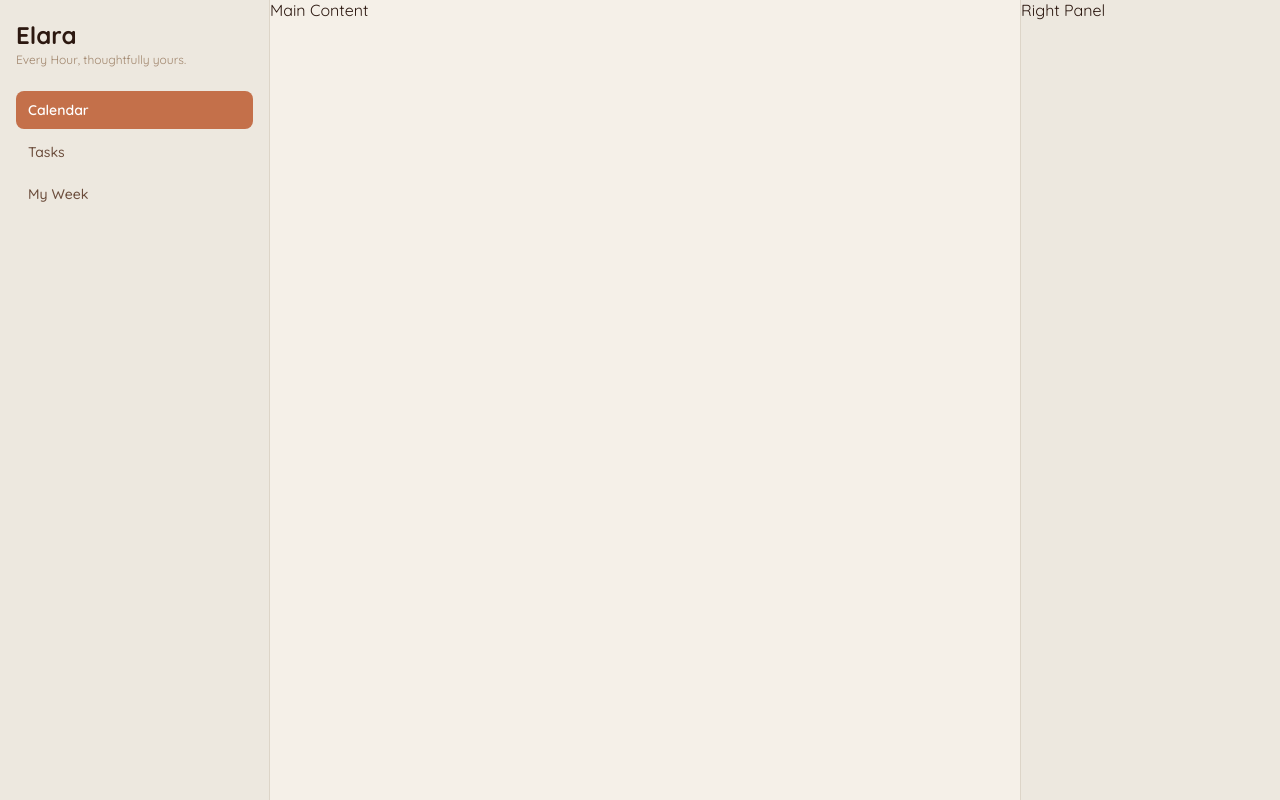
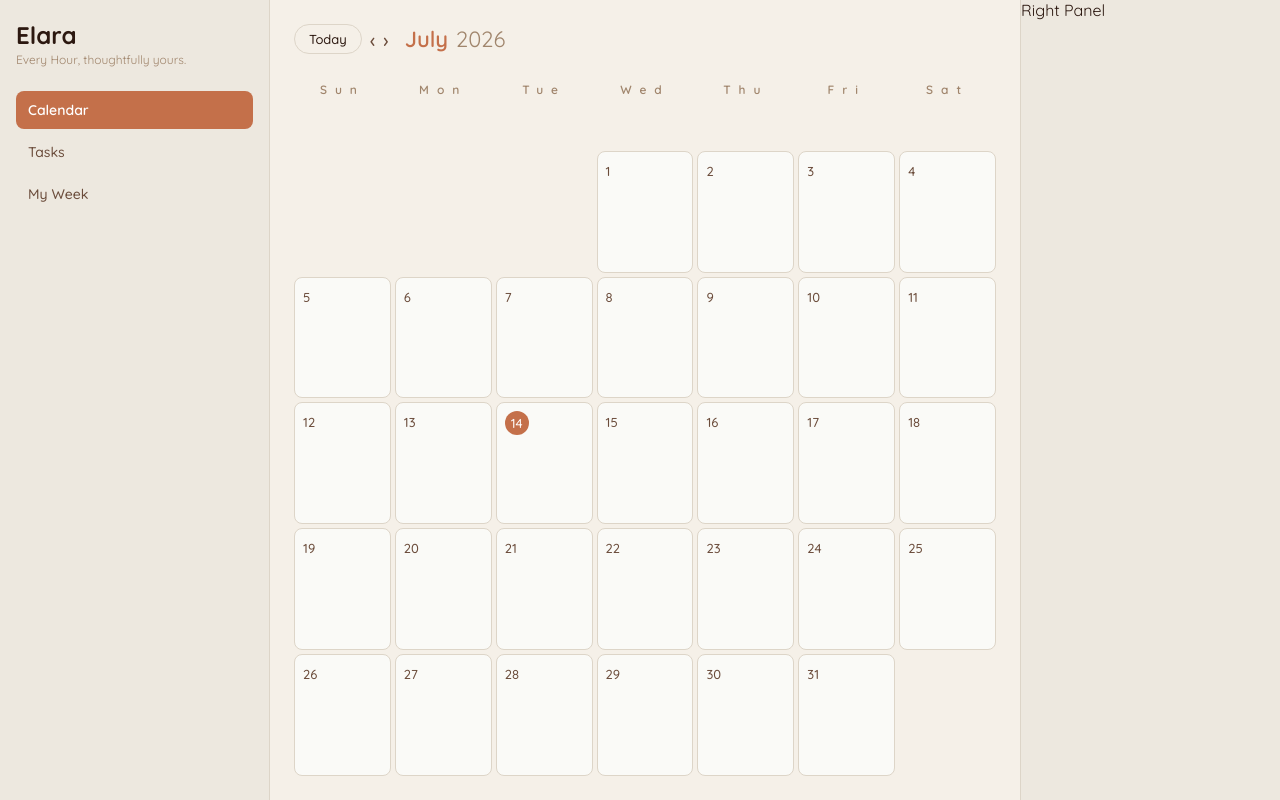
Before and after one commit to Tanishi29/elara-app, a React (Vite) app: page / in a window 1280 px wide. Built offline with nearby package versions, Linux system fonts and the light colour scheme.

Commit message:
added calendar view and nav through months through buttons

```diff
--- a/src/App.jsx
+++ b/src/App.jsx
@@ -121,19 +121,25 @@ function App() {
 
 export default App */
 
+import { useState } from 'react'
 import './App.css'
 import Sidebar from './components/Sidebar'
+import CalendarView from './components/CalendarView'
 
 function App() {
+  const [activePage, setActivePage] = useState('calendar')
+
   return (
     <div className="app-container">
-      <Sidebar />
+      <Sidebar activePage={activePage} setActivePage={setActivePage} />
       <main className="main-content">
-        Main Content
+        {activePage === 'calendar' && <CalendarView />}
+        {activePage === 'tasks' && <h1>Tasks View</h1>}
+        {activePage === 'myweek' && <h1>My Week View</h1>}
       </main>
-     <aside className="right-panel">
-      Right Panel
-     </aside>
+      <aside className="right-panel">
+        Right Panel
+      </aside>
     </div>
   )
 }
--- /dev/null
+++ b/src/components/CalendarView.css
@@ -0,0 +1,126 @@
+.calendar-view{
+    padding: 24px;
+    height: 100%;
+    display: flex;
+    flex-direction: column;
+
+}
+
+.calendar-header{
+    display: flex;
+    align-items: center;
+    margin-bottom: 20px;
+    gap: 16px;
+}
+
+.calendar-nav{
+    display: flex;
+    align-items: center;
+    gap: 8px;
+}
+
+.today-btn{
+    padding: 6px 14px;
+    border-radius: 20px;
+    border: 1px solid var(--border);
+    background: transparent;
+    color: var(--text-primary);
+    font-family: 'Quicksand', sans-serif;
+    font-size: 13px;
+    font-weight: 500;
+    cursor: pointer;
+}
+
+.today-btn:hover{
+    background: var(--bg-secondary);
+}
+
+.arrow-btn{
+    display: flex;
+    align-items: center;
+    border-radius: 50%;
+    border: none;
+    background: transparent;
+    color: var(--text-secondary);
+    font-family: 'Quicksand', sans-serif;
+    font-size: 20px;
+    font-weight: 500;
+    cursor: pointer;
+    justify-content: center;
+}
+
+.arrow-btn:hover{
+    background: var(--bg-secondary);
+}
+
+.calendar-title{
+    font-family: 'Quicksand', sans-serif;
+    font-size: 22px;
+    font-weight: 600;
+    display: flex;
+    gap: 8px;
+}
+
+.month-name {
+    color: var(--accent);
+}
+
+.year {
+    color: var(--text-muted);
+    font-weight: 400;
+}
+
+.calendar-grid{
+    display: grid;
+    grid-template-columns: repeat(7, 1fr);
+    gap: 4px;
+    flex: 1;
+}
+
+.day-header{
+    font-size: 12px;
+    font-weight: 600;
+    color: var(--text-muted);
+    text-align: center;
+    padding: 8px 0;
+    text-align: center;
+    letter-spacing: 0.5rem;
+}
+
+.day-cell{
+    min-height: 80px;
+    padding: 8px;
+    border-radius: 8px;
+    border: 1px solid var(--border);
+    background: var(--bg-card);
+    cursor: pointer;
+    transition: background 0.15s;
+}
+
+.day-cell:hover{
+    background: var(--accent-light);
+}
+
+.day-cell.empty{
+    background: transparent;
+    border: none;
+    cursor: default;
+}
+
+.day-number{
+    font-size: 13px;
+    font-weight: 500;
+    color: var(--text-secondary);
+}
+
+.day-cell.today .day-number{
+    color: white;
+    background: var(--accent);
+    border-radius: 50%;
+    height: 24px;
+    width: 24px;
+    display: flex;
+    align-items: center;
+    justify-content: center;
+
+}
--- /dev/null
+++ b/src/components/CalendarView.jsx
@@ -0,0 +1,74 @@
+import { useState } from 'react'
+import './CalendarView.css'
+
+function CalendarView() {
+    const [currentDate, setCurrentDate] = useState(new Date())
+
+    const year = currentDate.getFullYear()
+    const month = currentDate.getMonth()
+
+    const monthNames = [
+        "January", "February", "March", "April", "May", "June",
+        "July", "August", "September", "October", "November", "December"
+    ]
+
+const dayNames = ['Sun', 'Mon', 'Tue', 'Wed', 'Thu', 'Fri', 'Sat']
+const firstDay = new Date(year, month, 1).getDay()
+const daysInMonth = new Date(year, month + 1, 0).getDate()
+
+    const prevMonth = () => {
+        setCurrentDate(new Date(year, month - 1, 1))
+    }
+
+    const nextMonth = () => {
+        setCurrentDate(new Date(year, month + 1, 1))
+    }
+
+    const goToToday = () => {
+        setCurrentDate(new Date())
+    }
+
+    const today = new Date()
+
+    return (
+        <div className="calendar-view">
+      <div className="calendar-header">
+        <div className="calendar-nav">
+          <button onClick={goToToday} className="today-btn">Today</button>
+          <button onClick={prevMonth} className="arrow-btn">‹</button>
+          <button onClick={nextMonth} className="arrow-btn">›</button>
+        </div>
+        <h2 className="calendar-title">
+          <span className="month-name">{monthNames[month]}</span>
+          <span className="year">{year}</span>
+        </h2>
+      </div>
+
+      <div className="calendar-grid">
+        {dayNames.map(day => (
+          <div key={day} className="day-header">{day}</div>
+        ))}
+
+        {Array.from({ length: firstDay }).map((_, i) => (
+          <div key={`empty-${i}`} className="day-cell empty" />
+        ))}
+
+        {Array.from({ length: daysInMonth }).map((_, i) => {
+          const dayNum = i + 1
+          const isToday =
+            dayNum === today.getDate() &&
+            month === today.getMonth() &&
+            year === today.getFullYear()
+
+          return (
+            <div key={dayNum} className={`day-cell ${isToday ? 'today' : ''}`}>
+              <span className="day-number">{dayNum}</span>
+            </div>
+          )
+        })}
+      </div>
+    </div>
+    )
+}
+
+export default CalendarView
--- a/src/components/Sidebar.jsx
+++ b/src/components/Sidebar.jsx
@@ -1,9 +1,7 @@
-import { useState } from 'react'
+
 import './Sidebar.css'
 
-function Sidebar() {
-    const [activePage, setActivePage] = useState('calendar')
-
+function Sidebar({ activePage, setActivePage }) {
     return(
         <aside className="sidebar">
         <div className="sidebar-logo">
@@ -14,7 +12,7 @@ function Sidebar() {
         <nav className="sidebar-nav">
             <button
             className={`nav-btn ${activePage === 'calendar' ? 'active' : ''}`}
-          onClick={() => setActivePage('calendar')}
+            onClick={() => setActivePage('calendar')}
             >
             Calendar
             </button>
```
